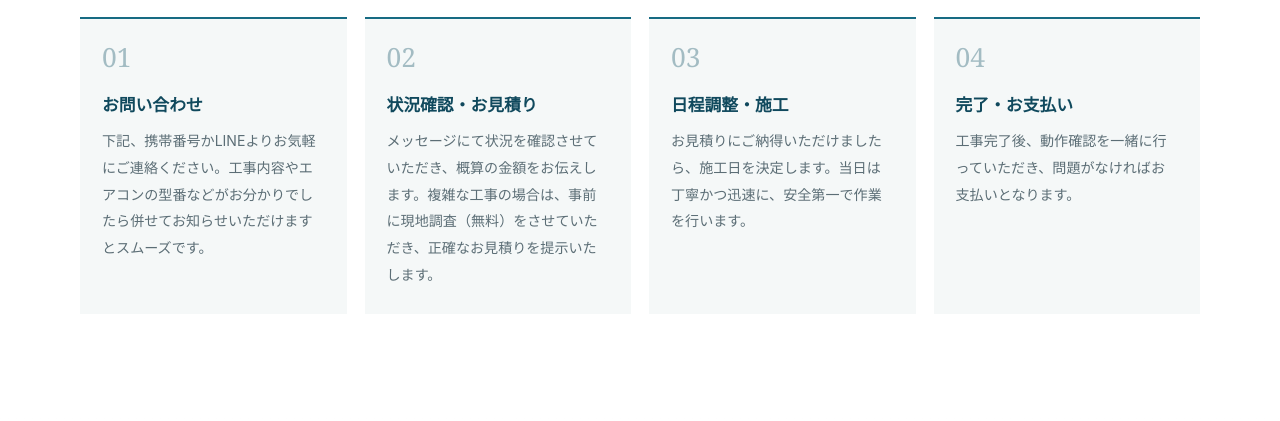
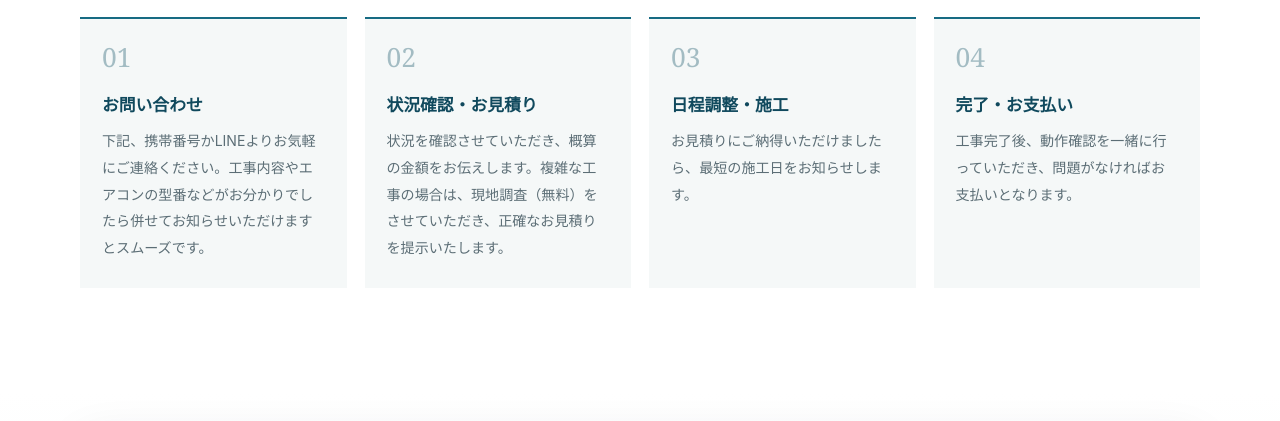
Before and after one commit to miyaharadenko/Miyaharadenko.github.io, a plain HTML site: page index.html in a window 1280 px wide. Shown: the part 4100-4521 px from the top of the page. Drawn offline with Linux system fonts and the light colour scheme.

Commit message:
Update text in index.html for clarity

```diff
--- a/index.html
+++ b/index.html
@@ -137,12 +137,12 @@
         <article class="flow-card reveal">
           <span class="flow-card__number">02</span>
           <h3>状況確認・お見積り</h3>
-          <p>メッセージにて状況を確認させていただき、概算の金額をお伝えします。複雑な工事の場合は、事前に現地調査（無料）をさせていただき、正確なお見積りを提示いたします。</p>
+          <p>状況を確認させていただき、概算の金額をお伝えします。複雑な工事の場合は、現地調査（無料）をさせていただき、正確なお見積りを提示いたします。</p>
         </article>
         <article class="flow-card reveal">
           <span class="flow-card__number">03</span>
           <h3>日程調整・施工</h3>
-          <p>お見積りにご納得いただけましたら、施工日を決定します。当日は丁寧かつ迅速に、安全第一で作業を行います。</p>
+          <p>お見積りにご納得いただけましたら、最短の施工日をお知らせします。</p>
         </article>
         <article class="flow-card reveal">
           <span class="flow-card__number">04</span>
```
